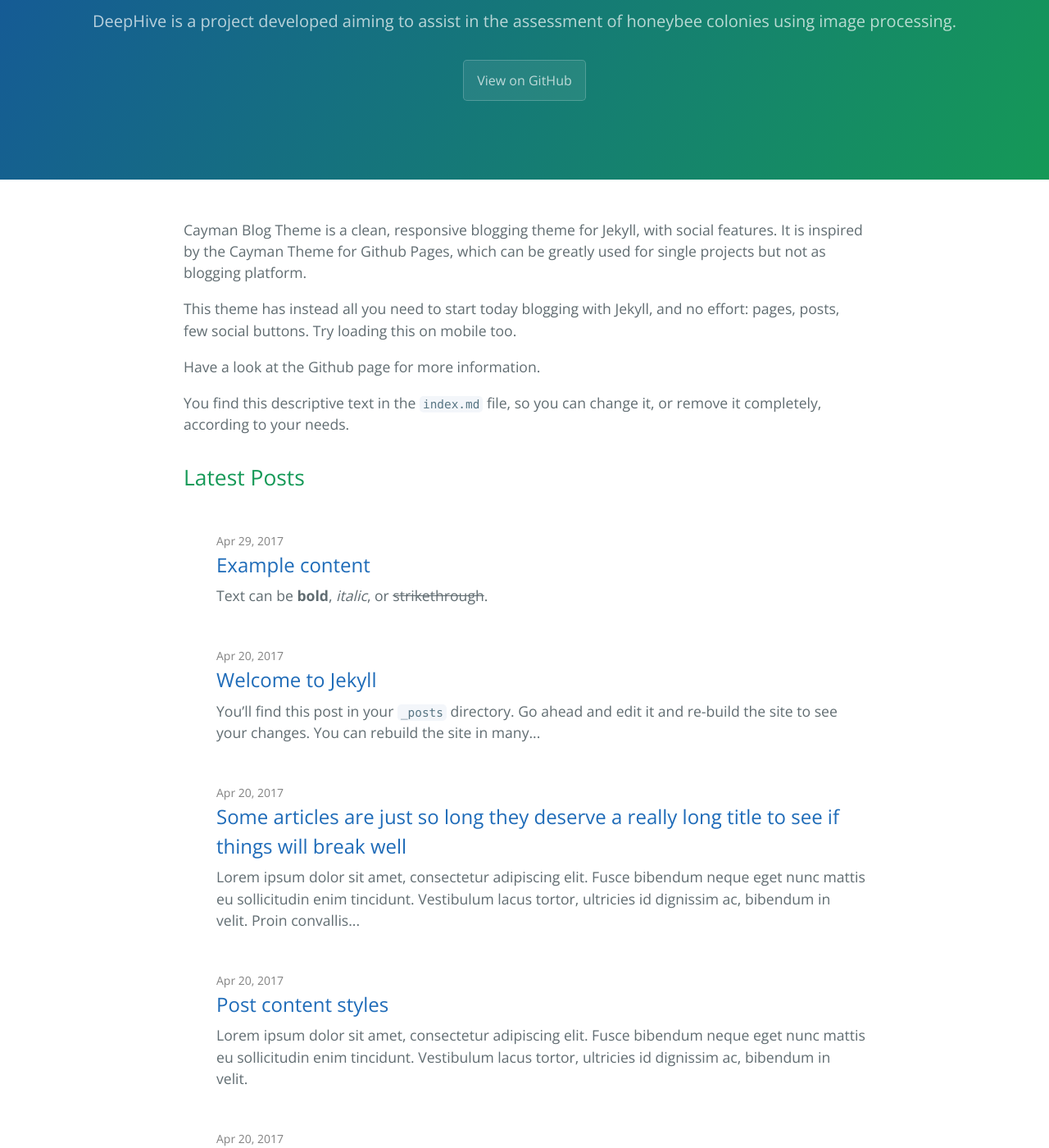
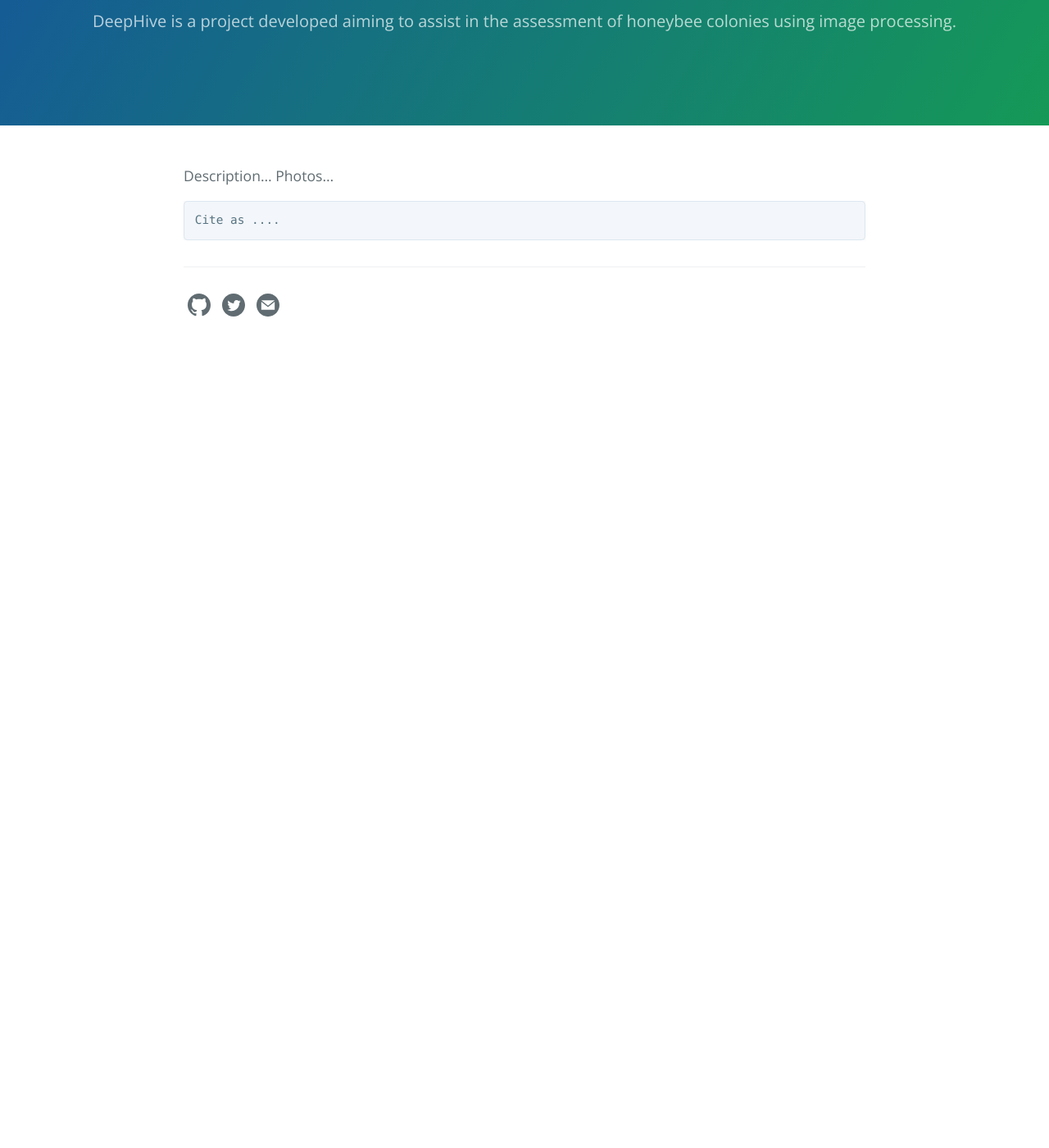
Before and after one commit to avsthiago/DeepBee, a Jekyll site: the page built from index.md, in a window 1280 px wide and 1400 px high, scrolled down 220 px. Shown: the whole window at 82% size. Built offline with Jekyll 4.4.1, drawn with Linux system fonts in a browser that asks for light colours; after the commit the page ends 900 px from its top, so only the background shows below that; some of the changed text lies outside the part shown.

Commit message:
Citation home

````diff
--- a/_layouts/default.html
+++ b/_layouts/default.html
@@ -56,11 +56,11 @@
     <section class="page-header">
       <h1 class="project-name">{{ page-title }}</h1>
       <h2 class="project-tagline">{{ page-tagline }}</h2>
-      {% if page.layout == 'home' and site.github.is_project_page %}
-          <a href="{{ site.github.repository_url }}" class="btn">View on GitHub</a>
+      <!-- {% if page.layout == 'home' and site.github.is_project_page %} -->
+          <!-- <a href="{{ site.github.repository_url }}" class="btn">View on GitHub</a> -->
         {% if site.show_downloads %}
-          <a href="{{ site.github.zip_url }}" class="btn">Download .zip</a>
-          <a href="{{ site.github.tar_url }}" class="btn">Download .tar.gz</a>
+          <a href="{{ site.github.zip_url }}" class="btn">Download DeepHive</a>
+          <a href="{{ site.github.tar_url }}" class="btn">Download Datasets</a>
         {% endif %}
       {% endif %}
       <!-- Post tagline -->
--- a/_layouts/home.html
+++ b/_layouts/home.html
@@ -6,7 +6,7 @@ layout: default
 
   {{ content }}
 
-  <h2>Latest Posts</h2>
+  <!-- <h2>Latest Posts</h2>
 
   <div>&nbsp;</div>
 
@@ -25,6 +25,6 @@ layout: default
 
       </li>
     {% endfor %}
-  </ul>
+  </ul> -->
 
 </div>
--- a/index.md
+++ b/index.md
@@ -8,10 +8,9 @@
 layout: home
 ---
 
-Cayman Blog Theme is a clean, responsive blogging theme for Jekyll, with social features. It is inspired by the Cayman Theme for Github Pages, which can be greatly used for single projects but not as blogging platform.
+Description...
+Photos...
 
-This theme has instead all you need to start today blogging with Jekyll, and no effort: pages, posts, few social buttons. Try loading this on mobile too.
-
-Have a look at the Github page for more information.
-
-You find this descriptive text in the `index.md` file, so you can change it, or remove it completely, according to your needs.
+```
+Cite as ....
+```
````
Also changed, not shown: about.md (line endings or trailing spaces).
